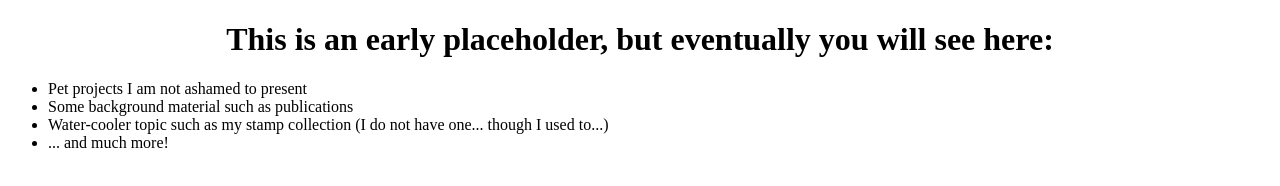
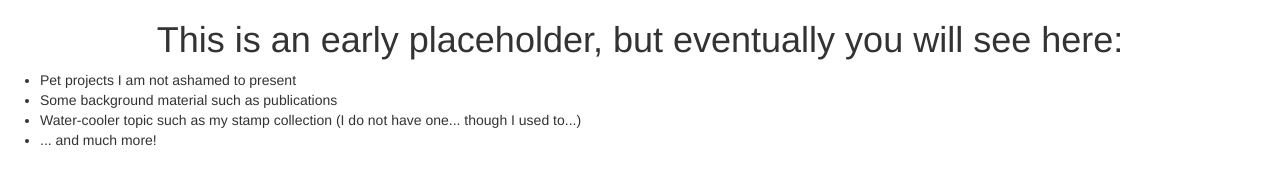
Before and after one commit to MeszarosGabor/MeszarosGabor.github.io, a plain HTML site: page index.html in a window 1280 px wide. Drawn offline with nearby package versions, Linux system fonts and the light colour scheme.

Commit message:
index.html css linkin

```diff
--- a/index.html
+++ b/index.html
@@ -3,8 +3,10 @@
   <head>
     <meta charset="utf-8">
     <title>Hello World! This is my GitHub Page!</title>
-  <script src="https://ajax.googleapis.com/ajax/libs/jquery/3.4.1/jquery.min.js"> </script>
-    <link rel="stylesheet" type="text/css" href="index.css">
+    <link rel="stylesheet" href="https://maxcdn.bootstrapcdn.com/bootstrap/3.4.1/css/bootstrap.min.css">
+     <script src="https://ajax.googleapis.com/ajax/libs/jquery/3.5.1/jquery.min.js"></script>
+     <script src="https://maxcdn.bootstrapcdn.com/bootstrap/3.4.1/js/bootstrap.min.js"></script>
+     <link rel="stylesheet" href="index.css">
   </head>
   <body>
   <h1> This is an early placeholder, but eventually you will see here: </h1>
```
